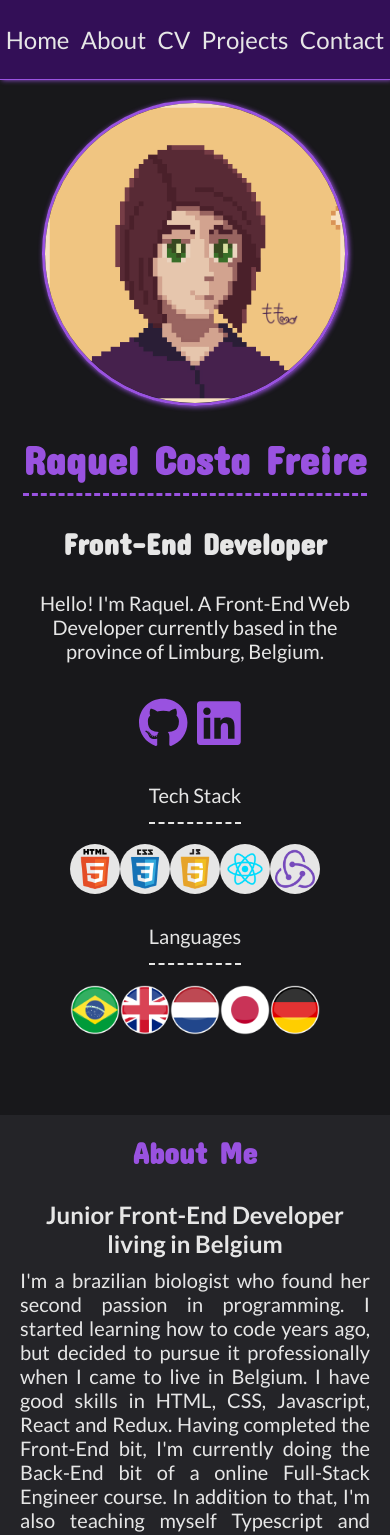
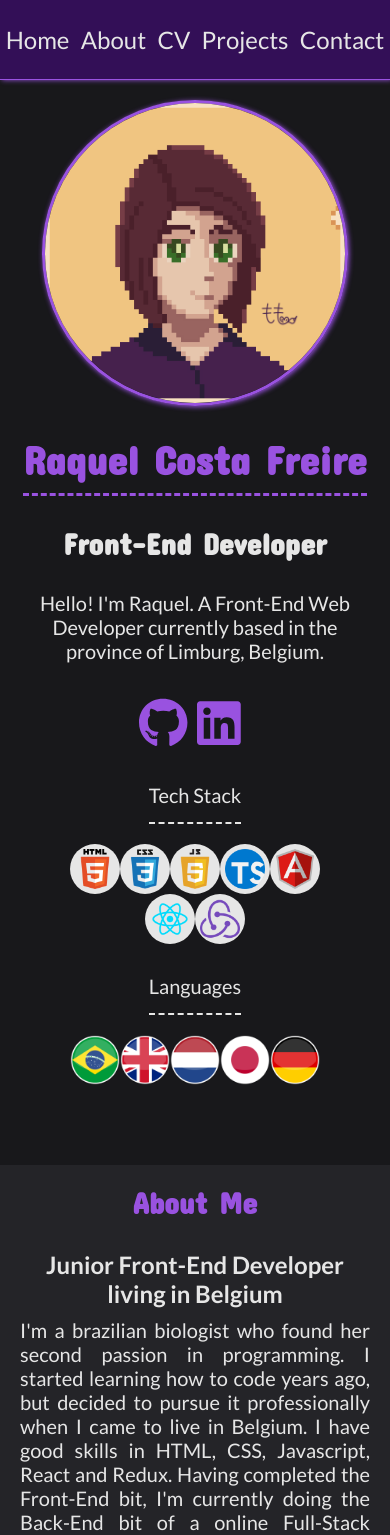
Before and after one commit to Randoraz/personal-portfolio, an Angular app: page / in a window 390 px wide. Shown: the top 1535 px of the page. Built offline with nearby package versions, Linux system fonts and the light colour scheme.

Commit message:
Update infos

```diff
--- a/src/app/about/about.component.html
+++ b/src/app/about/about.component.html
@@ -12,7 +12,7 @@
     <p>
         After graduating in Brazil, I lived in Japan for two years. During the first year, I went to a Japanese language school and got to meet
         many people from various countries. On the second year, I worked as a Assistant Language Teacher, teaching English in two elementary schools.
-        During that time, I started studying web development. I came to live in Belgium in April of 2022. After following an intensive Dutch course
-        for 5 months, I'm now looking for a job while still making projects and learning by myself!
+        During that time, I started studying web development. I came to live in Belgium in April of 2022, followed an intensive Dutch course
+        for 5 months, and now I'm working as an intern at Dover Fueling Solutions.
     </p>
 </div>
--- a/src/app/cv/cv.component.html
+++ b/src/app/cv/cv.component.html
@@ -3,16 +3,20 @@
     <div class="experience-div">
         <h3>Experience</h3>
         <div class="experience-info">
-            <h4>Monitor of the Cell Biology Laboratory</h4>
-            <p>Federal University of Ceará (Brazil) - 2015</p>
+            <h4>Front-End Developer (Internship)</h4>
+            <p>Dover Fueling Solutions (Belgium) - 07/2023~Current job</p>
+        </div>
+        <div class="experience-info">
+            <h4>Language Teacher Assistant (English)</h4>
+            <p>Heart Corporation (Japan) - 2021~2022</p>
         </div>
         <div class="experience-info">
             <h4>Supervised Internship held at the Experimental Laboratory of Behavioral Ecology and Evolution</h4>
             <p>Federal University of Ceará (Brazil) - 2017</p>
         </div>
         <div class="experience-info">
-            <h4>Language Teacher Assistant (English)</h4>
-            <p>Heart Corporation (Japan) - 2021~2022</p>
+            <h4>Monitor of the Cell Biology Laboratory</h4>
+            <p>Federal University of Ceará (Brazil) - 2015</p>
         </div>
     </div>
 
@@ -20,6 +24,7 @@
         <h3>Education</h3>
         <div class="education-info">
             <h4>Bachelor of Biological Sciences</h4>
+            <p>Equivalent to <b>Master</b> degree in Belgium</p>
             <p>Federal University of Ceará (Brazil) - 2014~2019</p>
         </div>
         <div class="education-info">
--- a/src/app/hero/hero.component.css
+++ b/src/app/hero/hero.component.css
@@ -181,9 +181,10 @@ figure:hover figcaption {
     }
 
     .tech-logos, .language-flags {
-        padding-left: 0;
-        padding-top: 1rem;
+        padding: 1rem 1rem 0;
         display: flex;
+        flex-wrap: wrap;
+        justify-content: center;
     }
 
     .tech-figcaption {
@@ -192,3 +193,9 @@ figure:hover figcaption {
         transform: translate(-50%, 125%);
     }
 }
+
+@media only screen and (max-width: 420px) {
+    .tech-logos, .language-flags {
+        max-width: 30rem;
+    }
+}
--- a/src/app/hero/hero.component.html
+++ b/src/app/hero/hero.component.html
@@ -34,6 +34,18 @@
           <figure>
             <img class="tech-icon" src="assets/images/Logos/javascript-2038874-1720087.webp" alt="Javascript icon" />
             <figcaption class="tech-figcaption">Javascript</figcaption>
+          </figure>
+        </li>
+        <li>
+          <figure>
+            <img class="tech-icon" src="assets/images/Logos/typescript.png" alt="Typescript icon" />
+            <figcaption class="tech-figcaption">Typescript</figcaption>
+          </figure>
+        </li>
+        <li>
+          <figure>
+            <img class="tech-icon" src="assets/images/Logos/angular-226066.webp" alt="Angular icon" />
+            <figcaption class="tech-figcaption">Angular</figcaption>
           </figure>
         </li>
         <li>
```
Also changed, not shown: src/assets/images/Logos/typescript-1174965.webp (deleted), src/assets/images/Logos/typescript.png (added), 5 other files (tests, documents, lock files or other folders).
